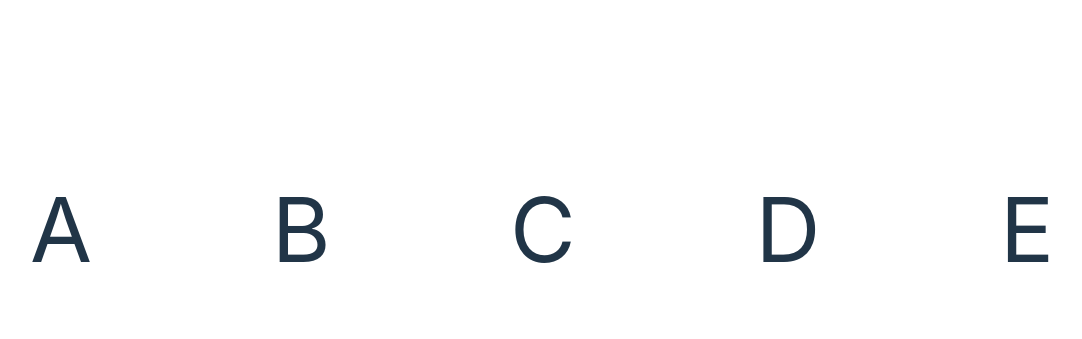
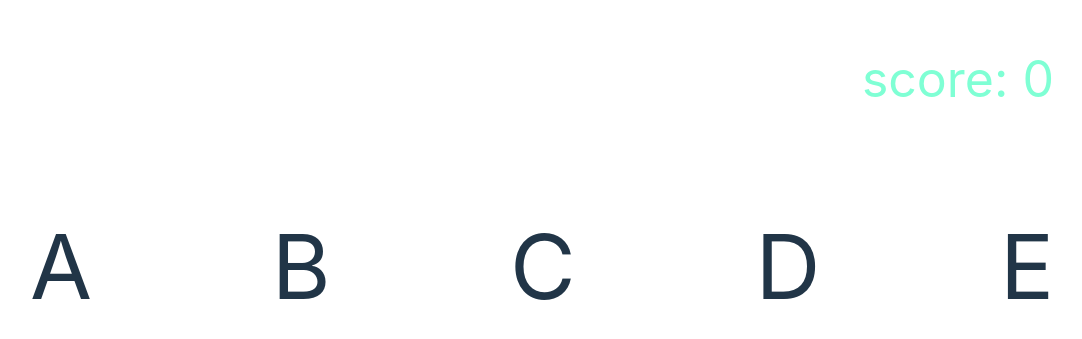
Before and after one commit to ShihYuChang/--svelte, a Svelte app: page / in a window 1280 px wide. Shown: the part 171-510 px from the top of the page, without its empty margins (98-1180 px from the left). Built offline with nearby package versions, Linux system fonts and the light colour scheme.

Commit message:
Adding score counter

```diff
--- a/src/App.svelte
+++ b/src/App.svelte
@@ -3,6 +3,7 @@
   import { reducible } from './store';
 
   const initialWords: string[] = ['a', 'b', 'c', 'd', 'e'];
+  let score: number = 0;
   const [words, dispatch] = reducible(initialWords, reducer);
 
   interface Action {
@@ -13,7 +14,8 @@
   function reducer(words: string[], action: Action) {
     switch (action.type) {
       case 'PRESS_KEY':
-        const wordIndex = words.indexOf(action.payload);
+        const wordIndex: number = words.indexOf(action.payload);
+        wordIndex !== -1 && score++;
         words.splice(wordIndex, 1, getRandomCharacter());
         return words;
       default:
@@ -40,7 +42,8 @@
 </script>
 
 <main>
-  <div class="wrapper">
+  <div class="score">score: {score}</div>
+  <div class="wordWrapper">
     {#each $words as word}
       <div class="word">{word.toUpperCase()}</div>
     {/each}
@@ -48,7 +51,15 @@
 </main>
 
 <style>
-  .wrapper {
+  .score {
+    width: 100%;
+    display: flex;
+    justify-content: end;
+    font-size: 50px;
+    color: aquamarine;
+  }
+
+  .wordWrapper {
     width: 80vw;
     height: 300px;
     display: flex;
```
